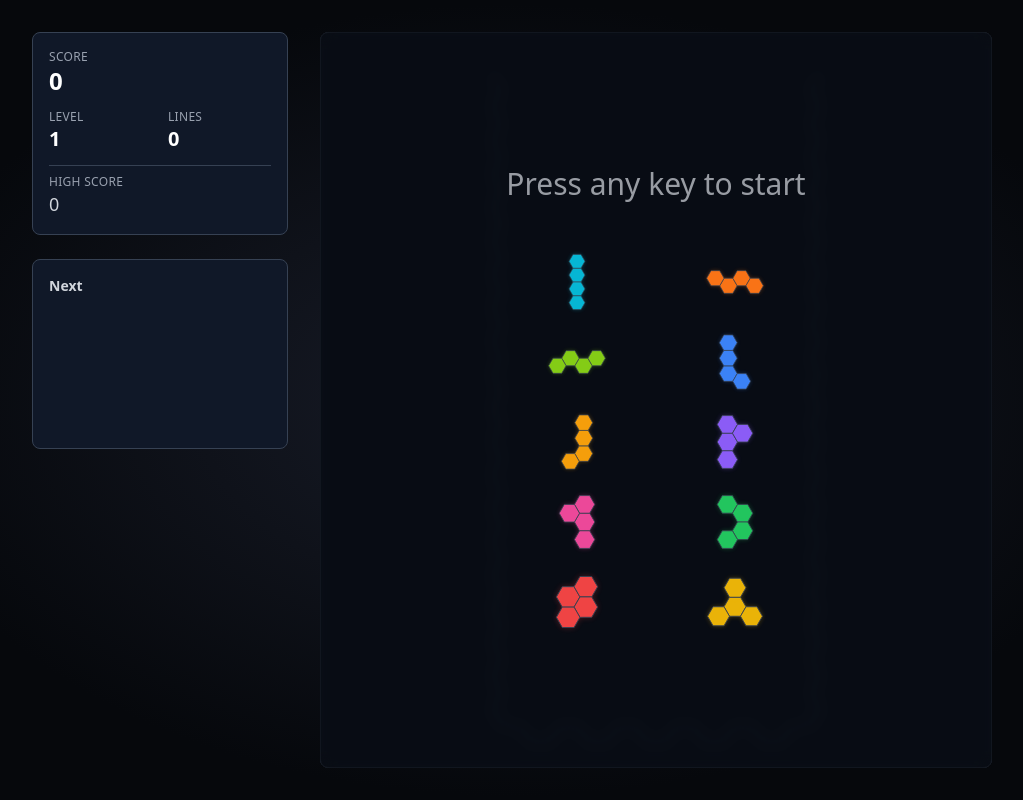
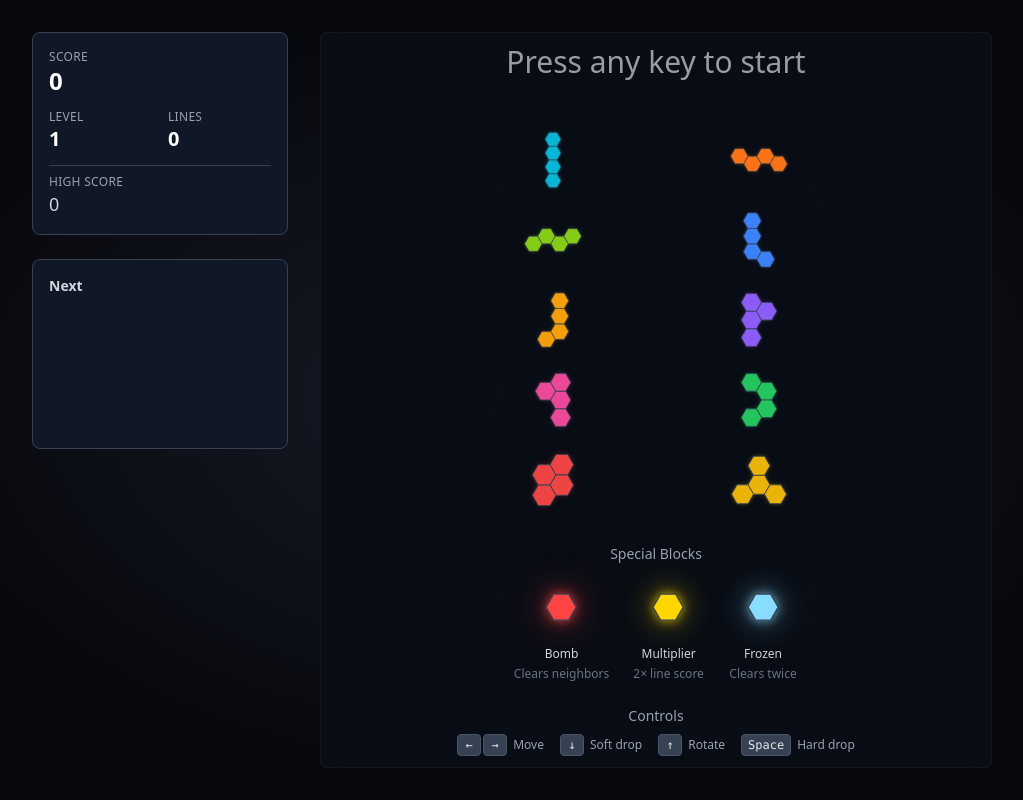
Before and after one commit to blizzy78/hextris, a React (Vite) app: page / in a window 1280 px wide. Shown: the whole page, without its empty margins (128-1151 px from the left). Built offline with nearby package versions, Linux system fonts and the light colour scheme; a web font is replaced by a local one.

Commit message:
showcase special blocks and controls

```diff
--- a/src/components/GamePage.tsx
+++ b/src/components/GamePage.tsx
@@ -1,8 +1,10 @@
 import { GameBoard } from '@/components/GameBoard'
 import { GameOverModal } from '@/components/GameOverModal'
+import { KeyboardControlsDisplay } from '@/components/KeyboardControlsDisplay'
 import { NextPiece } from '@/components/NextPiece'
 import { PieceShowcase } from '@/components/PieceShowcase'
 import { ScoreDisplay } from '@/components/ScoreDisplay'
+import { SpecialBlockShowcase } from '@/components/SpecialBlockShowcase'
 import { GameStatus } from '@/game/types'
 import { useGameController } from '@/hooks/useGameController'
 
@@ -34,6 +36,12 @@ export function GamePage() {
                 Press any key to start
               </div>
               <PieceShowcase />
+              <div className="mt-8">
+                <SpecialBlockShowcase />
+              </div>
+              <div className="mt-6">
+                <KeyboardControlsDisplay />
+              </div>
             </div>
           </div>
         )}
--- /dev/null
+++ b/src/components/KeyboardControlsDisplay.tsx
@@ -0,0 +1,38 @@
+// KeyboardControlsDisplay component - shows game controls
+
+interface ControlBinding {
+  keys: string[]
+  action: string
+}
+
+const CONTROLS: ControlBinding[] = [
+  { keys: ['←', '→'], action: 'Move' },
+  { keys: ['↓'], action: 'Soft drop' },
+  { keys: ['↑'], action: 'Rotate' },
+  { keys: ['Space'], action: 'Hard drop' },
+]
+
+export function KeyboardControlsDisplay() {
+  return (
+    <div className="flex flex-col gap-2">
+      <div className="text-sm text-gray-400 font-medium">Controls</div>
+      <div className="flex flex-wrap justify-center gap-x-4 gap-y-1">
+        {CONTROLS.map((control) => (
+          <div key={control.action} className="flex items-center gap-1.5 text-xs">
+            <div className="flex gap-0.5">
+              {control.keys.map((key) => (
+                <kbd
+                  key={key}
+                  className="px-1.5 py-0.5 bg-gray-700 text-gray-200 rounded border border-gray-600 font-mono text-xs min-w-6 text-center"
+                >
+                  {key}
+                </kbd>
+              ))}
+            </div>
+            <span className="text-gray-400">{control.action}</span>
+          </div>
+        ))}
+      </div>
+    </div>
+  )
+}
--- /dev/null
+++ b/src/components/SpecialBlockShowcase.tsx
@@ -0,0 +1,75 @@
+// SpecialBlockShowcase component - displays special block types with pulsing animations
+
+import { CELL_SIZES, PADDING, SPECIAL_CELL_VISUALS } from '@/game/renderConstants'
+import type { SpecialCellType } from '@/game/types'
+import { HexCell } from './HexCell'
+
+interface SpecialBlockInfo {
+  type: SpecialCellType
+  name: string
+  description: string
+  color: string
+}
+
+const SPECIAL_BLOCKS: SpecialBlockInfo[] = [
+  {
+    type: 'bomb',
+    name: 'Bomb',
+    description: 'Clears neighbors',
+    color: '#ef4444',
+  },
+  {
+    type: 'multiplier',
+    name: 'Multiplier',
+    description: '2× line score',
+    color: '#eab308',
+  },
+  {
+    type: 'frozen',
+    name: 'Frozen',
+    description: 'Clears twice',
+    color: '#06b6d4',
+  },
+]
+
+export function SpecialBlockShowcase() {
+  const cellSize = CELL_SIZES.SHOWCASE
+  // Base viewBox size matching piece showcase (cell + padding)
+  const baseSize = cellSize * 2 + PADDING.SHOWCASE * 2
+  // Additional padding for glow effect
+  const glowPadding = Math.max(
+    SPECIAL_CELL_VISUALS.BOMB_GLOW_RADIUS,
+    SPECIAL_CELL_VISUALS.MULTIPLIER_GLOW_RADIUS,
+    SPECIAL_CELL_VISUALS.FROZEN_GLOW_RADIUS
+  ) + 4
+  const viewBoxSize = cellSize * 2 + glowPadding * 2
+  // Scale up SVG size proportionally to maintain same visual cell size as piece showcase
+  const svgSize = 64 * (2 / 3) * (viewBoxSize / baseSize) // 64px = w-16 h-16 from piece showcase, scaled to 2/3
+
+  return (
+    <div className="flex flex-col gap-2">
+      <div className="text-sm text-gray-400 font-medium">Special Blocks</div>
+      <div className="flex justify-center gap-6">
+        {SPECIAL_BLOCKS.map((block) => (
+          <div key={block.type} className="flex flex-col items-center gap-1">
+            <svg
+              viewBox={`${-viewBoxSize / 2} ${-viewBoxSize / 2} ${viewBoxSize} ${viewBoxSize}`}
+              style={{ width: svgSize, height: svgSize, overflow: 'visible' }}
+            >
+              <HexCell
+                coord={{ q: 0, r: 0 }}
+                size={cellSize}
+                color={block.color}
+                stroke="#374151"
+                strokeWidth={1}
+                special={block.type}
+              />
+            </svg>
+            <div className="text-xs text-gray-300">{block.name}</div>
+            <div className="text-xs text-gray-500">{block.description}</div>
+          </div>
+        ))}
+      </div>
+    </div>
+  )
+}
```
